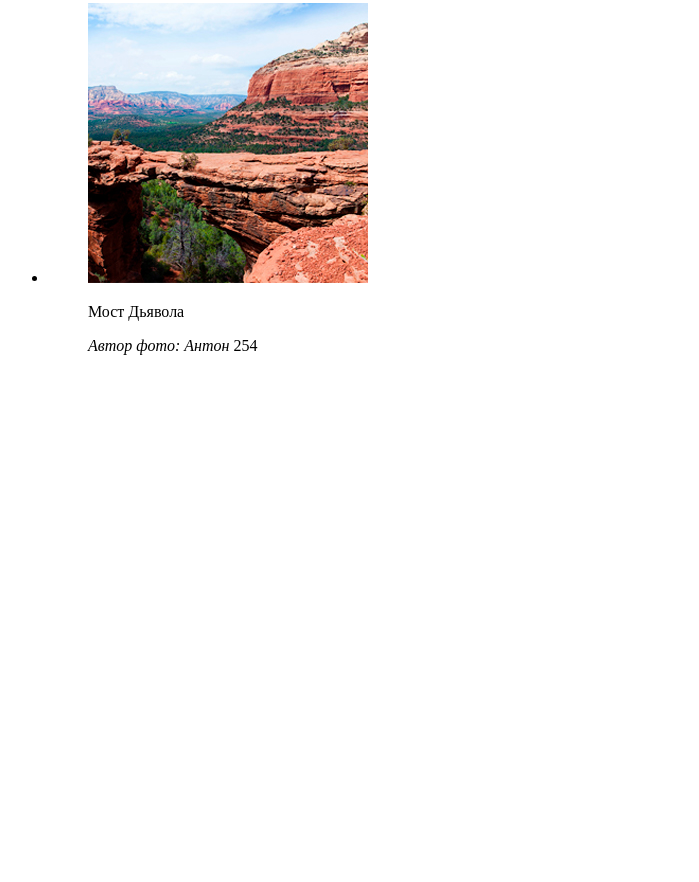
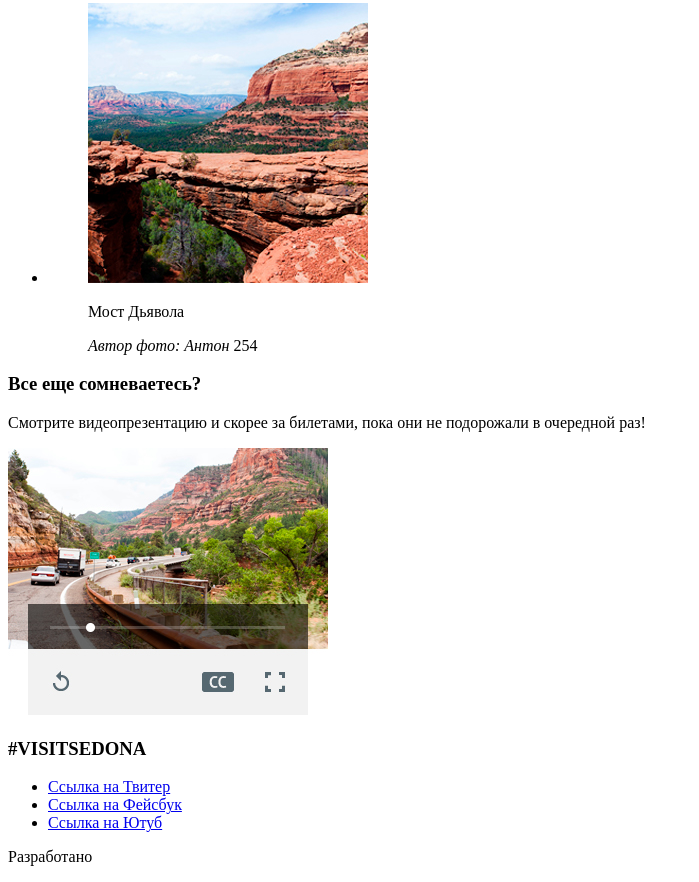
Before and after one commit to Consolushka/201401-sedona-19, a website: page source/photos.html in a window 1280 px wide. Shown: the part 1460-2342 px from the top of the page, without its empty margins (0-699 px from the left). Before the commit the page ends 1833 px from the top, so only its background shows below. Drawn offline with Linux system fonts and the light colour scheme.

Commit message:
Исправлена последняя страница

```diff
--- a/source/photos.html
+++ b/source/photos.html
@@ -74,9 +74,27 @@
   </section>
 
   <section class="video-section">
-    <h3 class="video-heading"></h3>
-    <p class="video-slogan"></p>
+    <h3 class="video-heading">Все еще сомневаетесь?</h3>
+    <p class="video-slogan">Смотрите видеопрезентацию и скорее за билетами, пока они не подорожали в очередной раз!</p>
+    <img src="img/video-mobile.jpg" class="video__image" height="267" width="320" alt="Изображение Видео">
   </section>
 </main>
+
+
+<footer class="page-footer">
+  <h3 class="footer__hashtag">#VISITSEDONA</h3>
+  <ul class="socials-list footer__socials">
+    <li class="social__item social__item--tweet">
+      <a href="#" class="btn btn--sedona"><span class="visually-hidden">Ссылка на Твитер</span></a>
+    </li>
+    <li class="social__item social__item--face">
+      <a href="#" class="btn btn--sedona"><span class="visually-hidden">Ссылка на Фейсбук</span></a>
+    </li>
+    <li class="social__item social__item--youtube">
+      <a href="#" class="btn btn--sedona"><span class="visually-hidden">Ссылка на Ютуб</span></a>
+    </li>
+  </ul>
+  <p class="footer__copy copyrighting">Разработано</p>
+</footer>
 </body>
 </html>
```
